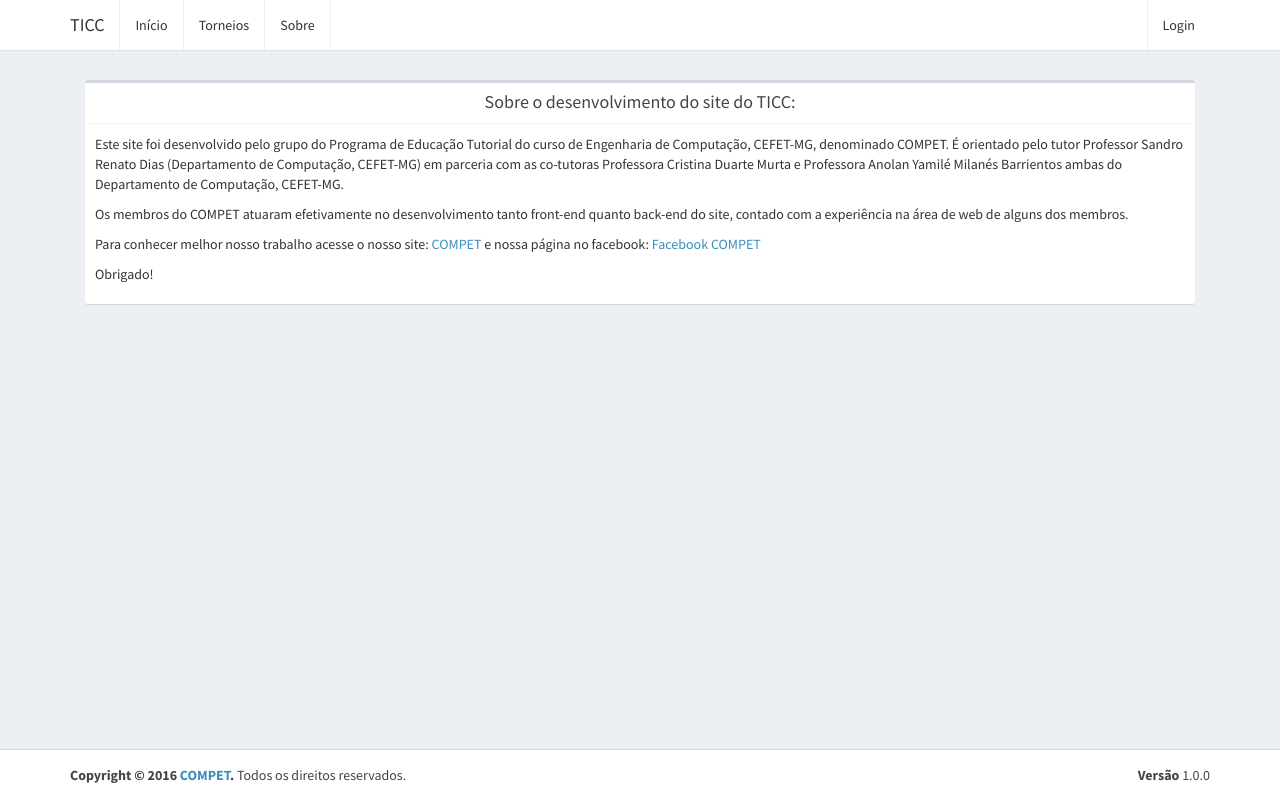
After one commit to competdev/ticc, a Django app: page /sobre in a window 1280 px wide. The commit adds this page. Run offline with Django 3.2, Linux system fonts and the light colour scheme; some libraries are stand-ins or nearby versions.

Commit message:
#6 close

```diff
--- a/templates/header.html
+++ b/templates/header.html
@@ -11,9 +11,13 @@
             <div class="collapse navbar-collapse pull-left" id="navbar-collapse">
                 <ul class="nav navbar-nav">
                     <li>
-                        <a href="/">Início</a></li>
+                        <a href="/">Início</a>
+                    </li>
                     <li>
                         <a href="/torneios">Torneios</a>
+                    </li>
+                     <li>
+                        <a href="/sobre">Sobre</a>
                     </li>
                 </ul>
             </div>
--- /dev/null
+++ b/templates/sobre.html
@@ -0,0 +1,19 @@
+{% extends "base.html" %}
+
+{% block content %}
+	<div class="row">
+		<div class="col-md-12">
+			<div class="box box-default">
+			    <div class="box-header with-border" style="text-align:center;">
+			        <h3 class="box-title">Sobre o desenvolvimento do site do TICC:</h3>
+			    </div>
+			    <div class="box-body">
+			        <p>Este site foi desenvolvido pelo grupo do Programa de Educação Tutorial do curso de Engenharia de Computação, CEFET-MG, denominado COMPET. É orientado pelo tutor Professor Sandro Renato Dias (Departamento de Computação, CEFET-MG) em parceria com as co-tutoras Professora Cristina Duarte Murta e Professora Anolan Yamilé Milanés Barrientos ambas do Departamento de Computação, CEFET-MG.</p>
+			        <p>Os membros do COMPET atuaram efetivamente no desenvolvimento tanto front-end quanto back-end do site, contado com a experiência na área de web de alguns dos membros.</p>
+			        <p>Para conhecer melhor nosso trabalho acesse o nosso site: <a href="http://compet.cefetmg.br">COMPET</a> e nossa página no facebook: <a href="https://www.facebook.com/competcefetmg/?fref=ts">Facebook COMPET</a></p>
+			        <p>Obrigado!</p>
+			    </div>
+			</div>
+		</div>
+	</div>
+{% endblock content %}
--- a/website/urls.py
+++ b/website/urls.py
@@ -5,6 +5,7 @@ urlpatterns = [
 	url(r'^$', views.home),
 	url(r'login$', views.login),
 	url(r'logout$', views.logout),
+	url(r'sobre$',views.sobre),
 	url(r'torneios$', views.torneios),
 	url(r'torneios/novo', views.torneios_novo),
 	url(r'torneios/(?P<pkTorneio>[0-9]+)$', views.torneios_detalhes),
--- a/website/views.py
+++ b/website/views.py
@@ -30,6 +30,9 @@ def login(request):
 def logout(request):
 	logout_user(request)
 	return redirect('/')
+
+def sobre(request):
+	return render(request,'sobre.html',{})
 
 def torneios(request):
 	context = {
```
